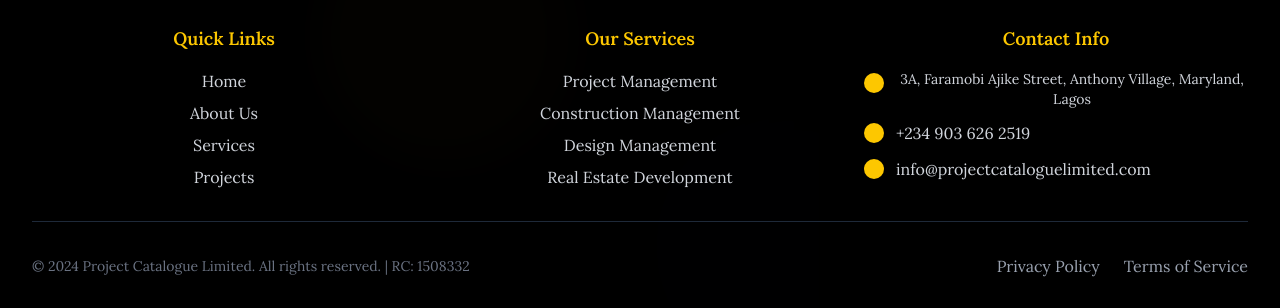
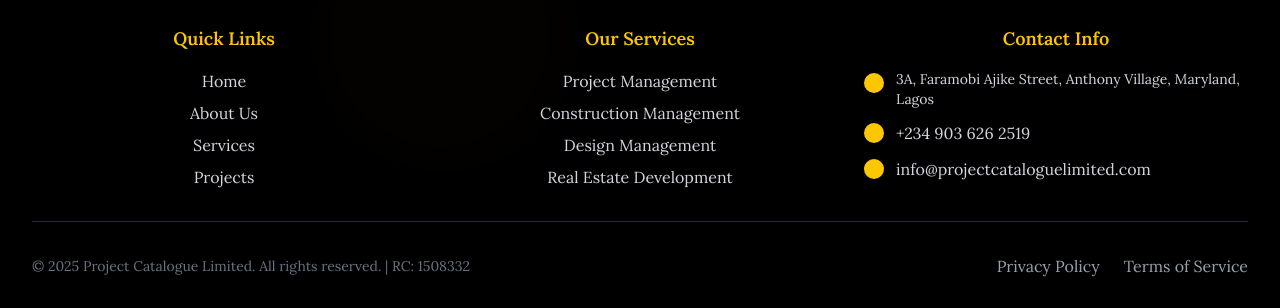
Before and after one commit to Dev-Bigboss/project-catalogue, a Next.js app: page / in a window 1280 px wide. Shown: the part 7464-7772 px from the top of the page. Built offline with nearby package versions, Linux system fonts and the light colour scheme.

Commit message:
fix: update footer address alignment and correct copyright year

```diff
--- a/src/components/layout/Footer.tsx
+++ b/src/components/layout/Footer.tsx
@@ -149,7 +149,7 @@
                   whileHover={{ scale: 1.02 }}
                 >
                   <div className="w-5 h-5 bg-yellow-400 rounded-full flex-shrink-0 mt-1"></div>
-                  <p className="text-gray-300 text-sm">
+                  <p className="text-gray-300 text-sm text-left">
                     3A, Faramobi Ajike Street, Anthony Village, Maryland, Lagos
                   </p>
                 </motion.div>
@@ -188,7 +188,7 @@
               className="text-gray-500 text-sm"
               whileHover={{ color: "#9CA3AF" }}
             >
-              © 2024 Project Catalogue Limited. All rights reserved. | RC:
+              © 2025 Project Catalogue Limited. All rights reserved. | RC:
               1508332
             </motion.p>
 
```
